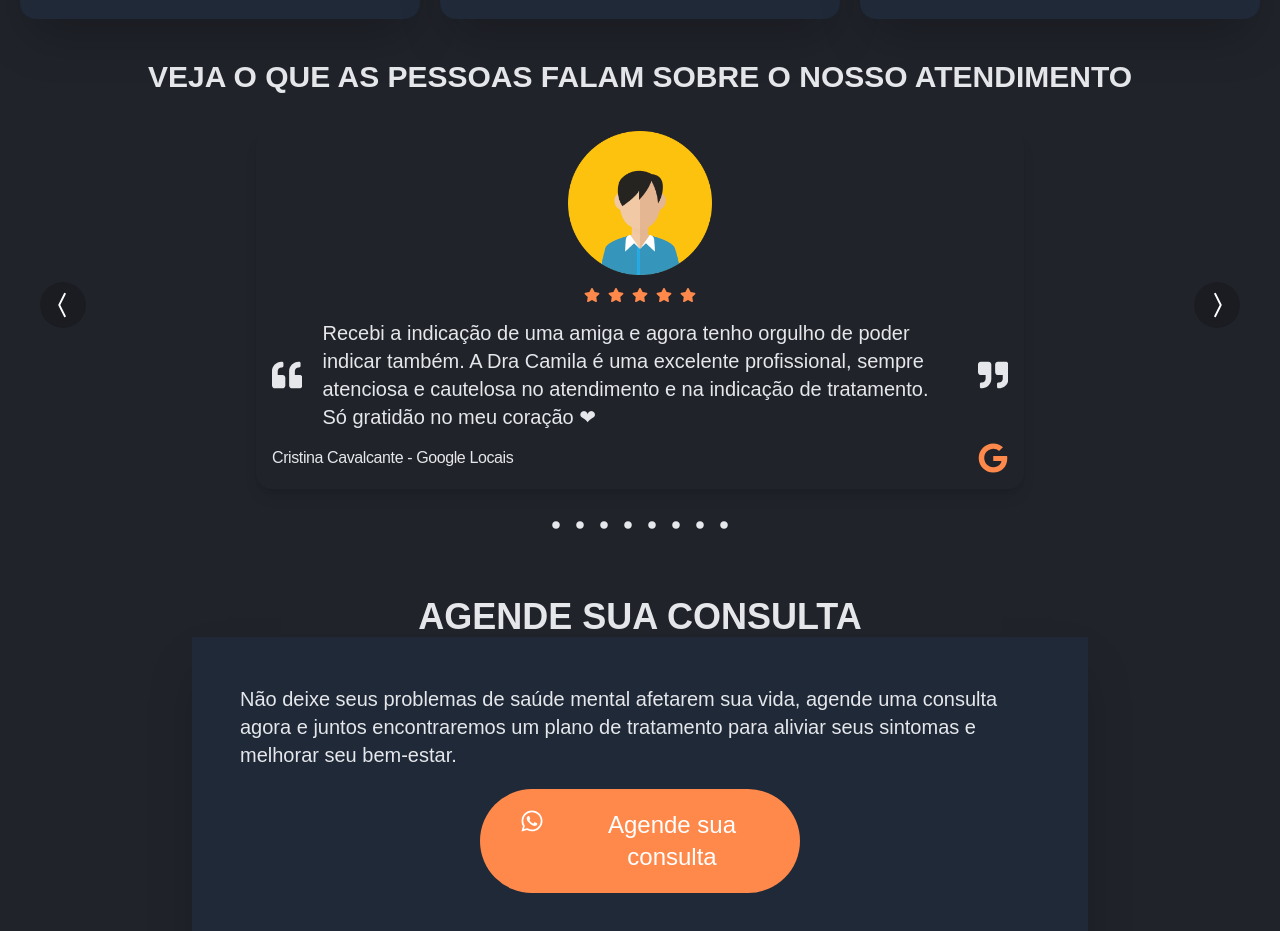
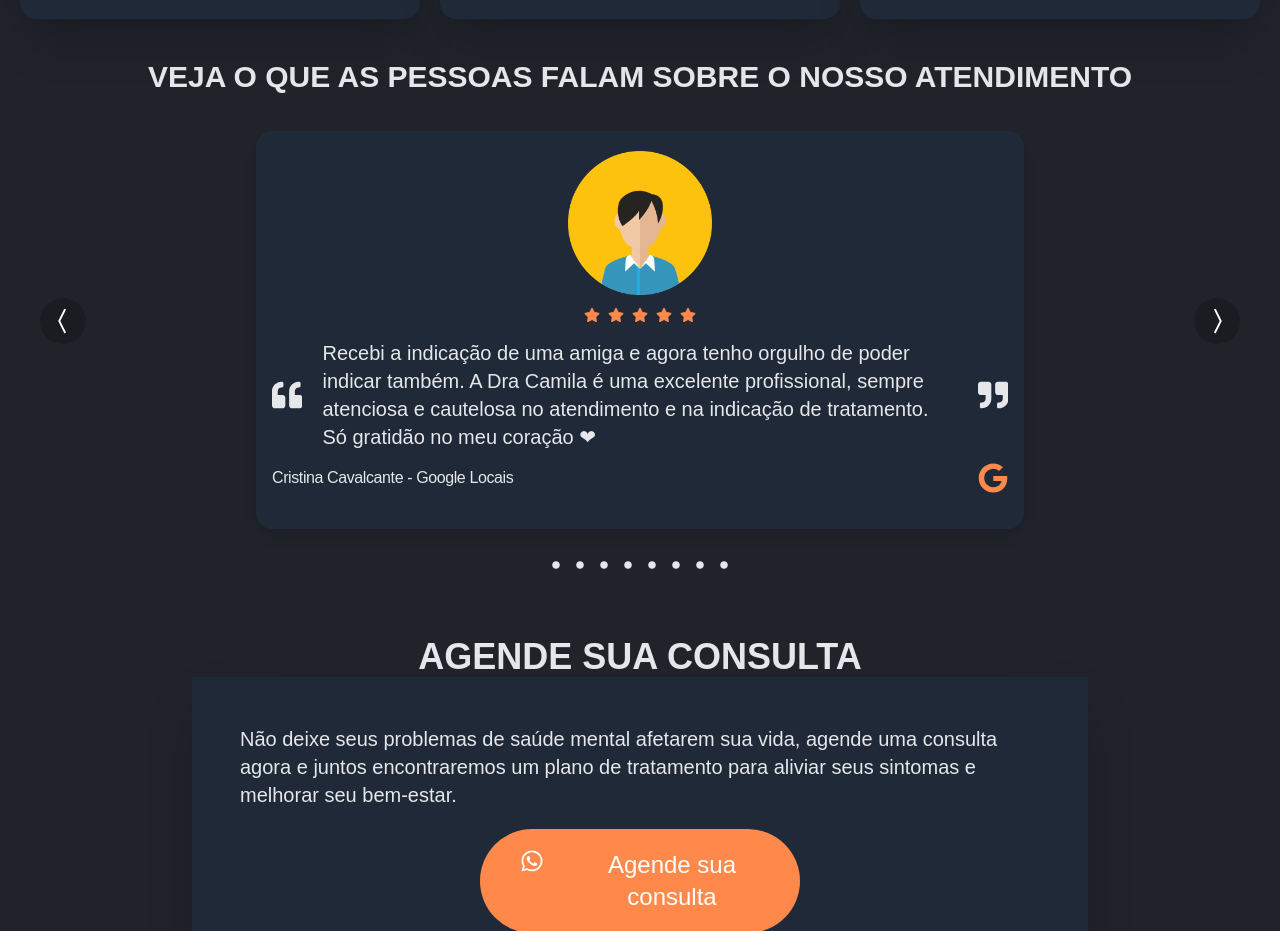
Before and after one commit to brunoprestesap/page-dra-camila, a React (Create React App) app: page / in a window 1280 px wide. Shown: the part 1600-2531 px from the top of the page. Built offline with nearby package versions, Linux system fonts and the light colour scheme; a web font is replaced by a local one.

Commit message:
ajustes de margem card depoimentos

```diff
--- a/src/components/CardDepositions.js
+++ b/src/components/CardDepositions.js
@@ -3,8 +3,8 @@ import { FaGoogle, FaQuoteLeft, FaQuoteRight, FaStar } from "react-icons/fa";
 
 function CardDepositions({ img, depText, depName }) {
   return (
-    <div className="flex flex-wrap justify-center shadow-lg mx-auto max-w-3xl md:mt-5 group transform duration-500 hover:-translate-y-2 rounded-2xl overflow-hidden cursor-pointer">
-      <div className="flex flex-col justify-center">
+    <div className="flex flex-wrap justify-center shadow-lg mx-auto max-w-3xl md:mt-5 py-5 group transform duration-500 hover:-translate-y-2 dark:bg-gray-800 rounded-2xl overflow-hidden cursor-pointer">
+      <div className="flex flex-col justify-center items-center">
         <img
           className="w-3/5 lg:w-36 mb-3 object-cover"
           src={img}
```
